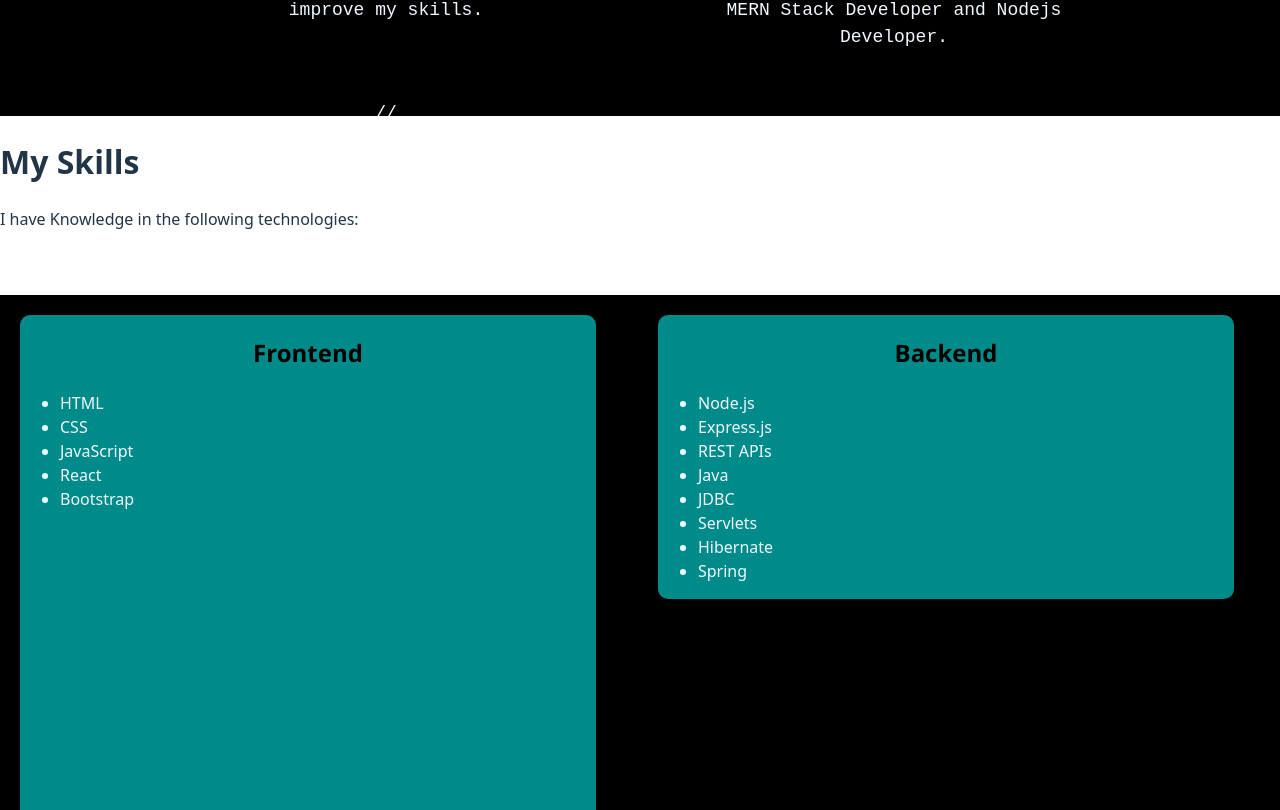
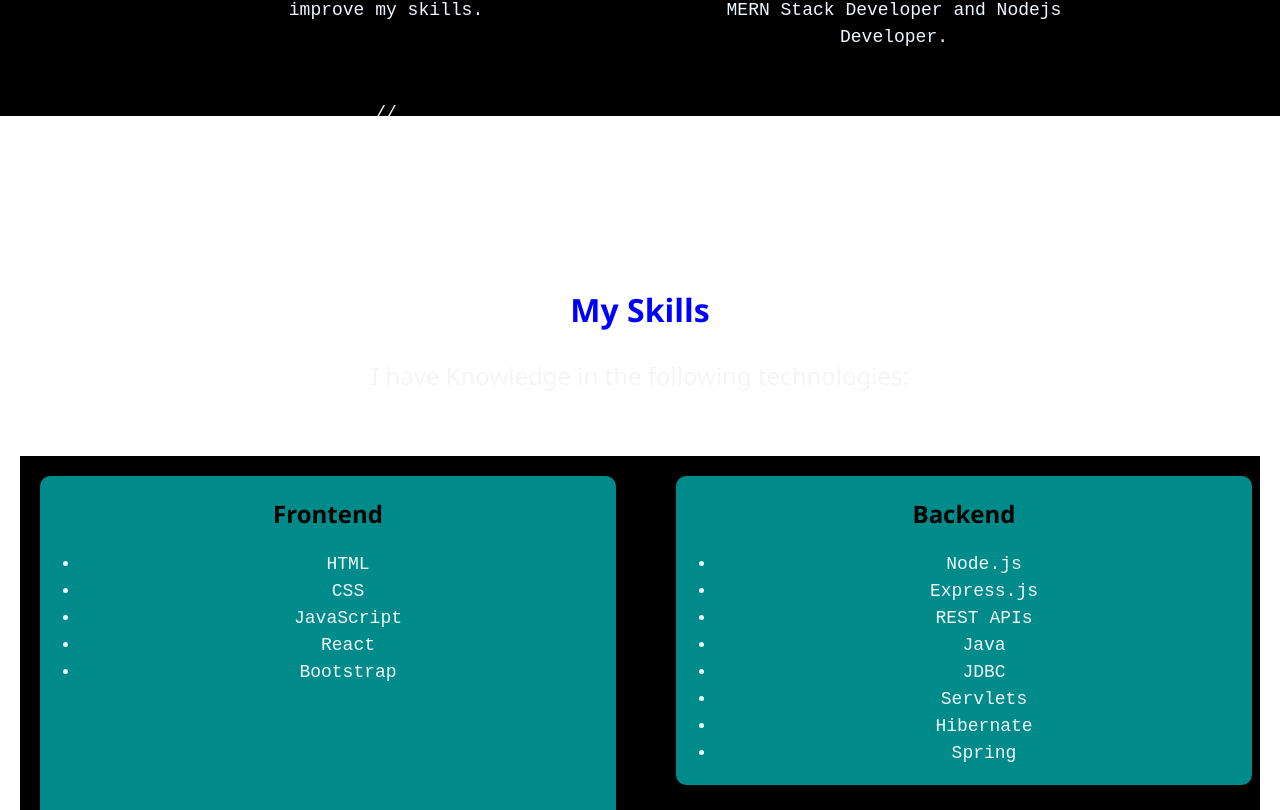
Before and after one commit to PavanMech321/portfolio-2, a React (Vite) app: page / in a window 1280 px wide. Shown: the part 1310-2120 px from the top of the page. Built offline with nearby package versions, Linux system fonts and the light colour scheme.

Commit message:
Update App.css

```diff
--- a/src/App.css
+++ b/src/App.css
@@ -829,7 +829,7 @@ body{
     margin-top: 20%;
 }
 .Home{
-  height: fit-content;
+  height: auto;
   margin-top: 6%;
   display: grid;
   grid-template-columns: 40vw 40vw;
@@ -893,6 +893,24 @@ body{
   justify-content: center;
 }
  .Skills{
+  margin-top: 10%;
+  font-family: 'Courier New', Courier, monospace;
+  font-size: large;
+  text-align: center;
+  justify-content: center;
+  padding: 20px;
+}
+.Skills h1{
+  color: blue;
+  font-size: xx-large;
+  text-align: center;
+  font-family: 'Segoe UI', Tahoma, Geneva, Verdana, sans-serif;
+}
+  .Skills .sp1{
+  color: whitesmoke;
+  font-size: x-large;
+  text-align: center;
+  font-family: 'Segoe UI', Tahoma, Geneva, Verdana, sans-serif;
 }
 .skill{
   display: grid;
```
